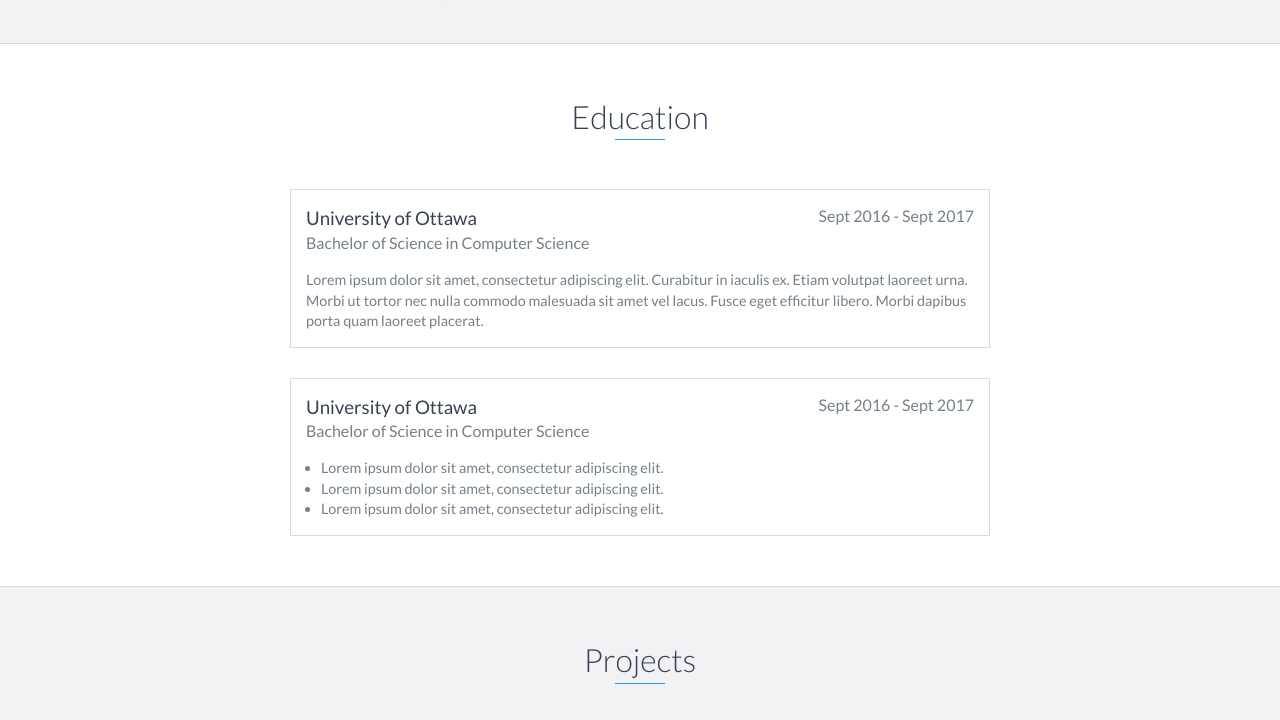
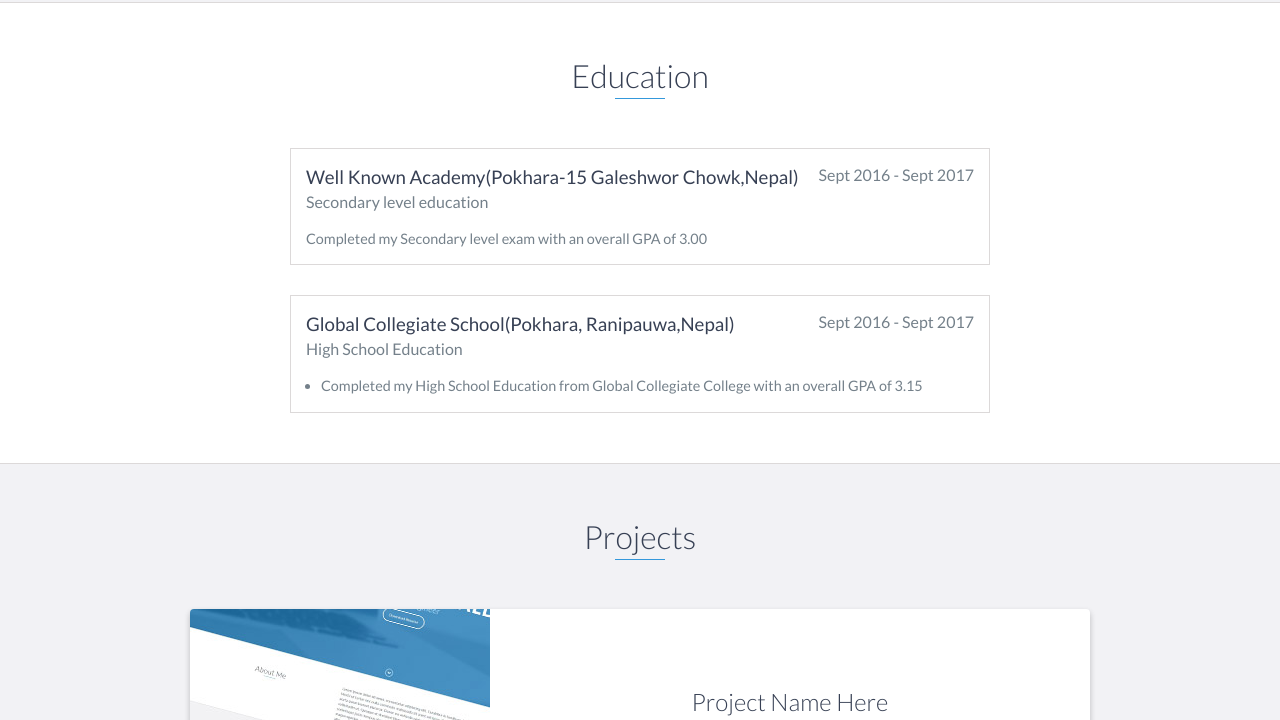
Before and after one commit to elviskc/Elvis-kc, a website: page index.html in a window 1280 px wide. Shown: the part 1791-2511 px from the top of the page. Drawn offline with nearby package versions, Linux system fonts and the light colour scheme.

Commit message:
Education

```diff
--- a/index.html
+++ b/index.html
@@ -88,7 +88,7 @@
                 <h3>Employer Name</h3>
                 <h4>Job Title</h4>
                 <p>
-                    Lorem ipsum dolor sit amet, consectetur adipiscing elit. Curabitur in iaculis ex. Etiam volutpat laoreet urna. Morbi ut tortor nec nulla commodo malesuada sit amet vel lacus. Fusce eget efficitur libero. Morbi dapibus porta quam laoreet placerat.
+                    Empty
                 </p>
             </div>
 
@@ -114,29 +114,24 @@
     <div id="education">
         <h2 class="heading">Education</h2>
         <div class="education-block">
-            <h3>University of Ottawa</h3>
+            <h3>Well Known Academy(Pokhara-15 Galeshwor Chowk,Nepal)</h3>
             <span class="education-date">Sept 2016 - Sept 2017</span>
-            <h4>Bachelor of Science in Computer Science</h4>
+            <h4>Secondary level education</h4>
             <p>
-                Lorem ipsum dolor sit amet, consectetur adipiscing elit. Curabitur in iaculis ex. Etiam volutpat laoreet urna. Morbi ut tortor nec nulla commodo malesuada sit amet vel lacus. Fusce eget efficitur libero. Morbi dapibus porta quam laoreet placerat.
+                Completed my Secondary level exam with an overall GPA of 3.00
             </p>
         </div>
         <!-- End .education-block -->
 
         <div class="education-block">
-            <h3>University of Ottawa</h3>
+            <h3>Global Collegiate School(Pokhara, Ranipauwa,Nepal)</h3>
             <span class="education-date">Sept 2016 - Sept 2017</span>
-            <h4>Bachelor of Science in Computer Science</h4>
+            <h4>High School Education</h4>
             <ul>
                 <li>
-                    Lorem ipsum dolor sit amet, consectetur adipiscing elit.
+                    Completed my High School Education from Global Collegiate College with an overall GPA of 3.15
                 </li>
-                <li>
-                    Lorem ipsum dolor sit amet, consectetur adipiscing elit.
-                </li>
-                <li>
-                    Lorem ipsum dolor sit amet, consectetur adipiscing elit.
-                </li>
+
             </ul>
         </div>
         <!-- End .education-block -->
```
